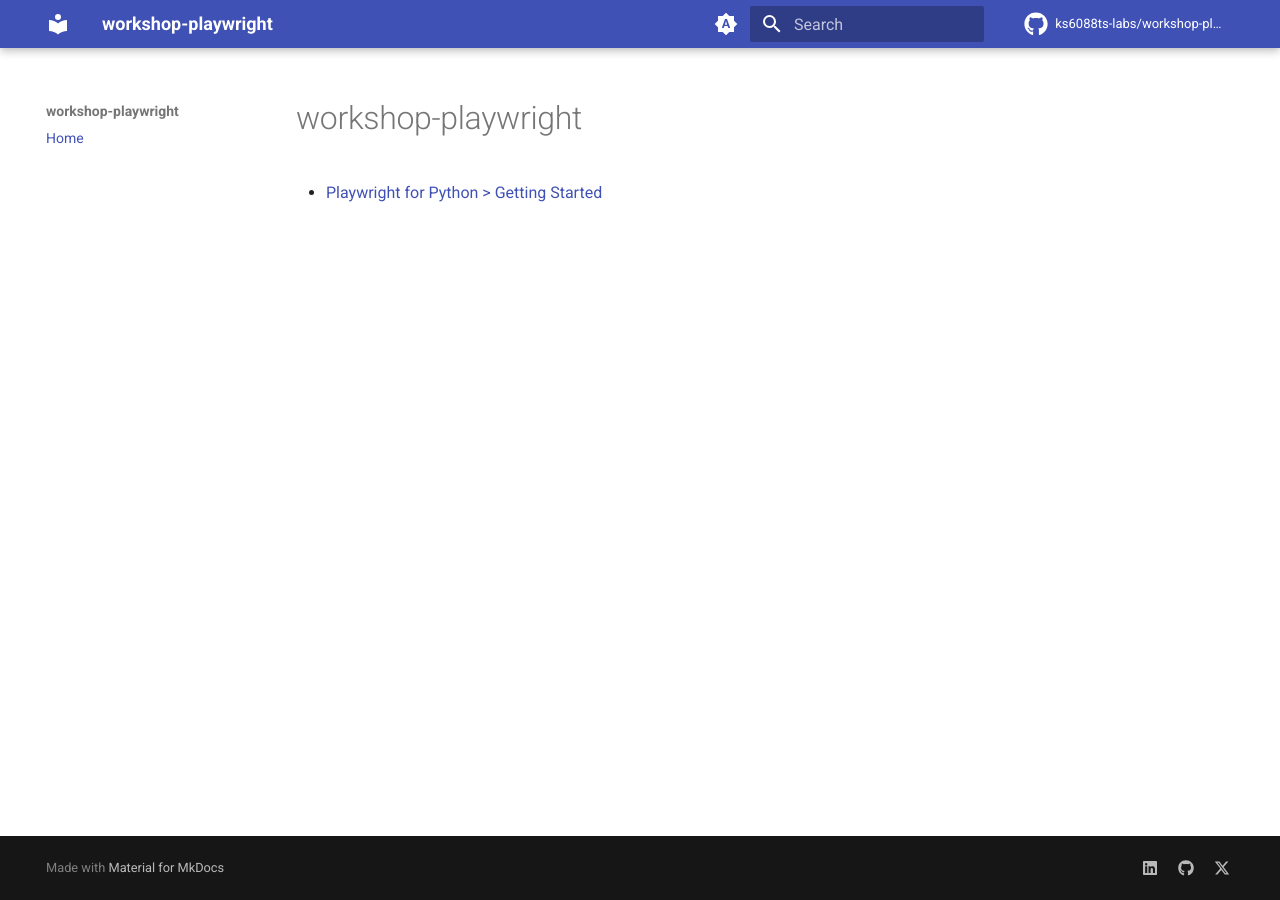
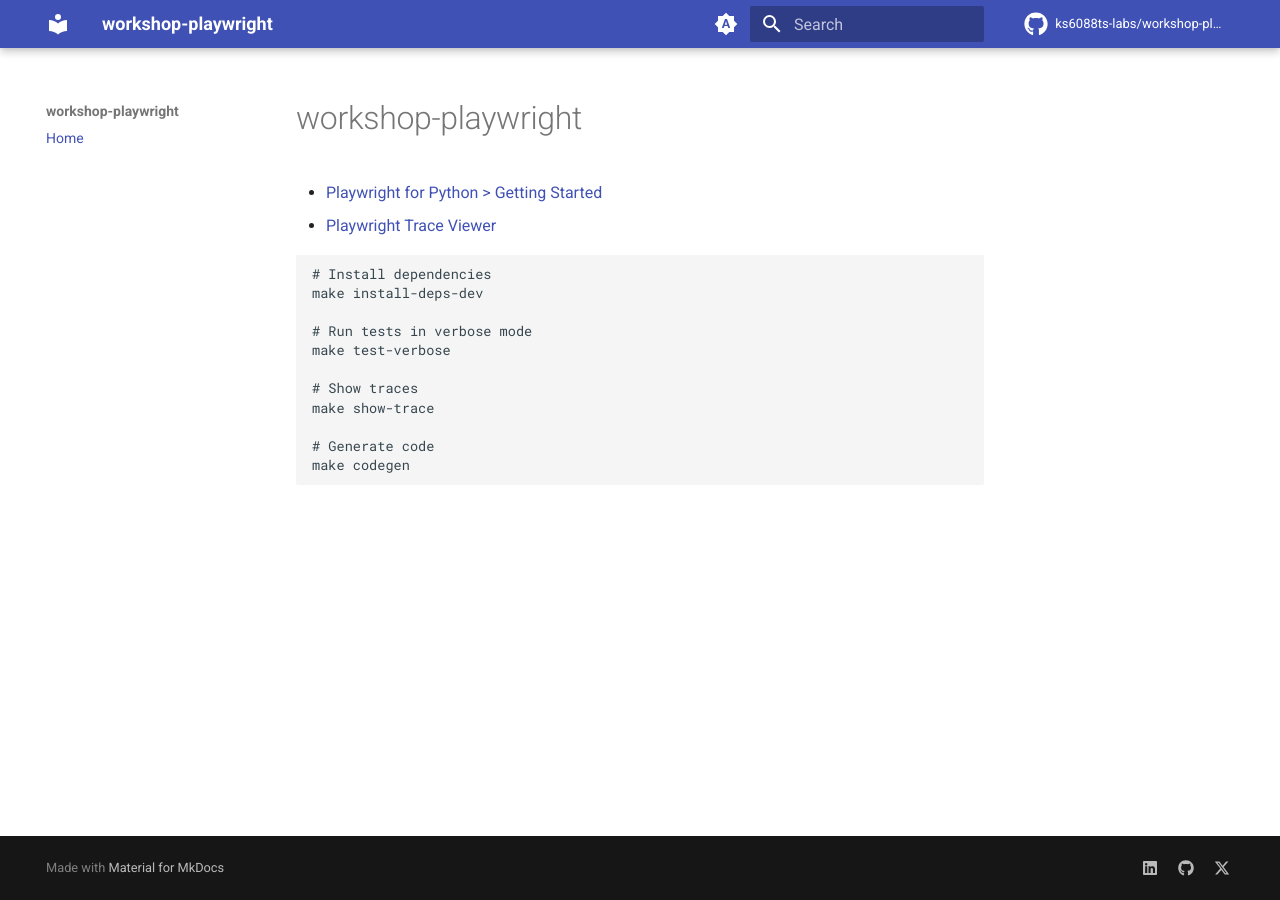
Before and after one commit to ks6088ts-labs/workshop-playwright, an MkDocs documentation site: the page built from docs/index.md, in a window 1280 px wide. Built offline with MkDocs 1.6.1 and Material for MkDocs 9.7.7, drawn with Linux system fonts in a browser that asks for light colours; comment, search, counter and statistics services are not loaded.

Commit message:
hands on logging features

````diff
--- a/docs/index.md
+++ b/docs/index.md
@@ -1,3 +1,18 @@
 # workshop-playwright
 
 - [Playwright for Python > Getting Started](https://playwright.dev/python/docs/intro)
+- [Playwright Trace Viewer](https://trace.playwright.dev/)
+
+```shell
+# Install dependencies
+make install-deps-dev
+
+# Run tests in verbose mode
+make test-verbose
+
+# Show traces
+make show-trace
+
+# Generate code
+make codegen
+```
````
Also changed, not shown: 2 other files.
